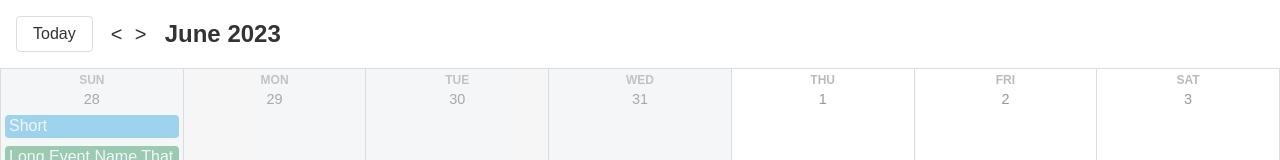
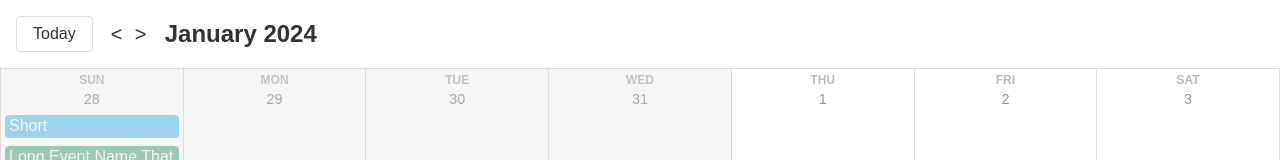
Before and after one commit to Cloudwerk/jan-development, a React (Vite) app in the folder React_Adv/32-calendar/: page / in a window 1280 px wide. Shown: the top 160 px of the page. Built offline with nearby package versions, Linux system fonts and the light colour scheme.

Commit message:
React Adv. 32: Display current Month in Header

```diff
--- a/React_Adv/32-calendar/src/App.tsx
+++ b/React_Adv/32-calendar/src/App.tsx
@@ -24,7 +24,7 @@ function App() {
 						&gt;
 					</button>
 				</div>
-				<span className="month-title">June 2023</span>
+				<span className="month-title">{format(currentMonth, "MMMM yyyy")}</span>
 			</div>
 			<div className="days">
 				<div className="day non-month-day old-month-day">
```
